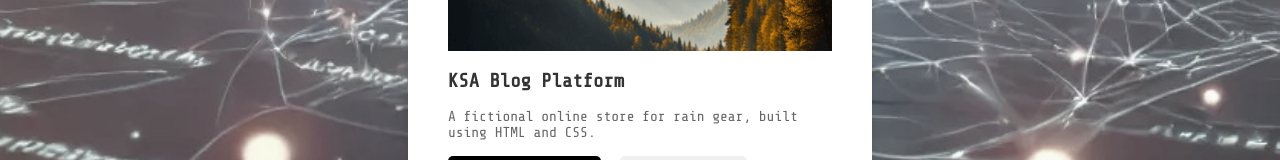
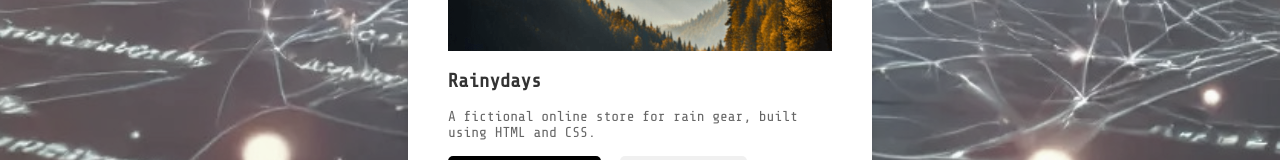
Before and after one commit to Entav78/Home-page, a plain HTML site: page index.html in a window 1280 px wide. Shown: the part 1668-1828 px from the top of the page. Drawn offline with nearby package versions, Linux system fonts and the light colour scheme.

Commit message:
headline

```diff
--- a/index.html
+++ b/index.html
@@ -52,7 +52,7 @@
                     <img src="./assets/images/Rainydays-screenshot.png" alt="RainyDays Web Shop Screenshot">
                   </div>
                   <div class="project-details">
-                    <h3>KSA Blog Platform</h3>
+                    <h3>Rainydays</h3>
                     <p>A fictional online store for rain gear, built using HTML and CSS.</p>
                     <div class="project-links">
                       <a href="https://norofffeu.github.io/html-css-course-assignment-Entav78/index" class="btn live-site">View Live Site</a>
```
